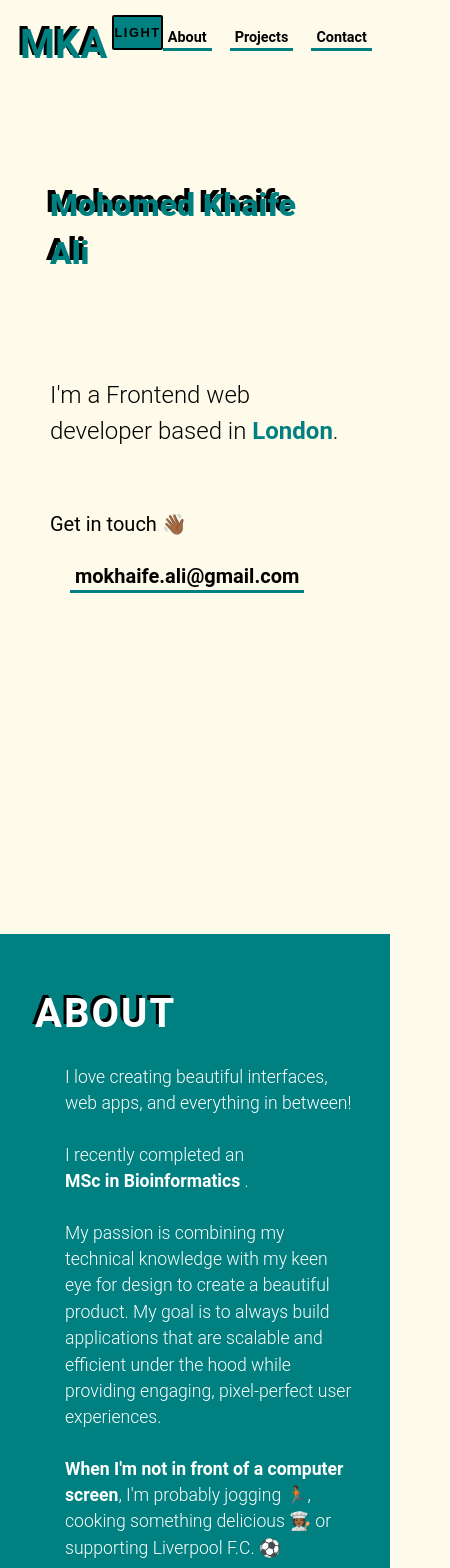
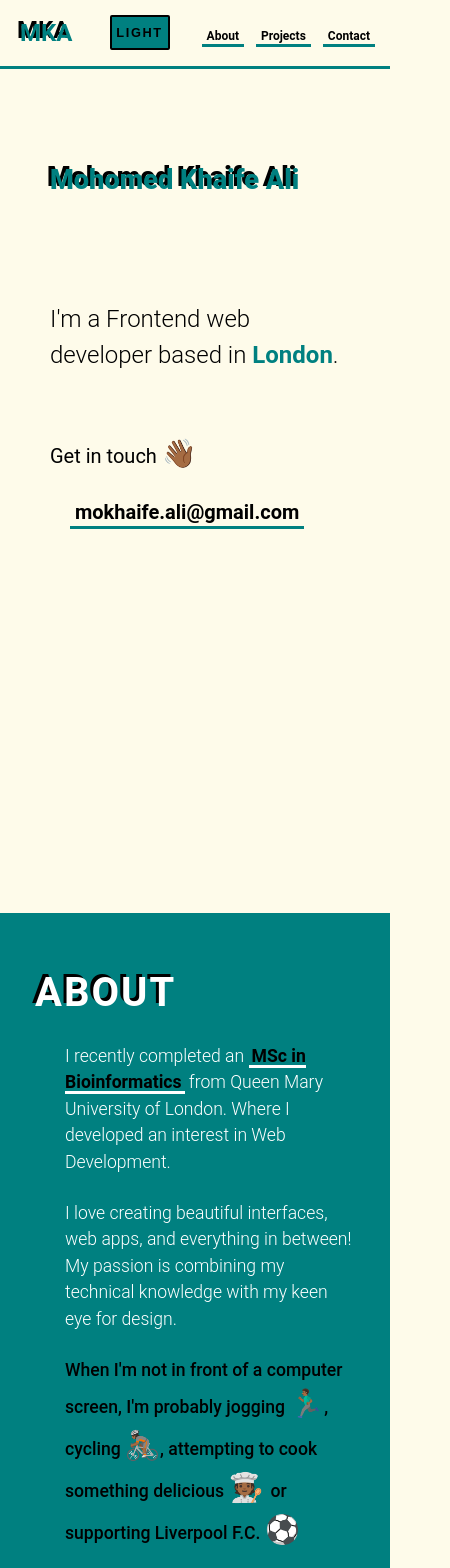
Before and after one commit to mo-khaife-bot/portfolio, a React (Create React App) app: page / in a window 390 px wide. Shown: the top 1568 px of the page, 450 px wide, since content can reach past the window. Built offline with nearby package versions, Linux system fonts and the light colour scheme.

Commit message:
added sticky nav and final editing

```diff
--- a/src/App.js
+++ b/src/App.js
@@ -15,7 +15,6 @@ function App() {
 
   const toggleTheme = () => {
     setTheme((curr) => (curr === "light" ? "dark" : "light"));
-    console.log(theme);
   };
 
   return (
--- a/src/components/About.js
+++ b/src/components/About.js
@@ -6,33 +6,31 @@ const Background = () => {
       <div className="section-title-background">ABOUT</div>
       <div className="section-content-background">
         <p>
-          I love creating beautiful interfaces, web apps, and everything in
-          between!{" "}
-        </p>
-
-        <p>
           {" "}
           I recently completed an{" "}
           <a
             href="https://www.qmul.ac.uk/postgraduate/taught/coursefinder/courses/bioinformatics-msc/"
             target="_blank"
             rel="noopener noreferrer"
-            className="underline-link"
+            className="uni-link"
           >
             MSc in Bioinformatics
           </a>{" "}
-          .
+          from Queen Mary University of London. Where I developed an interest in
+          Web Development.
         </p>
         <p>
-          My passion is combining my technical knowledge with my keen eye for
-          design to create a beautiful product. My goal is to always build
-          applications that are scalable and efficient under the hood while
-          providing engaging, pixel-perfect user experiences.
+          I love creating beautiful interfaces, web apps, and everything in
+          between! My passion is combining my technical knowledge with my keen
+          eye for design.
         </p>
-        <p>
-          <strong>When I'm not in front of a computer screen</strong>, I'm
-          probably jogging 🏃🏾, cooking something delicious 🧑🏾‍🍳 or supporting
-          Liverpool F.C. ⚽
+
+        <p className="hobbies">
+          When I'm not in front of a computer screen, I'm probably jogging{" "}
+          <span className="emoji">🏃🏾‍♂️</span>, cycling{" "}
+          <span className="emoji">🚴🏾</span>, attempting to cook something
+          delicious <span className="emoji">🧑🏾‍🍳 </span> or supporting Liverpool
+          F.C. <span className="emoji">⚽</span>
         </p>
       </div>
     </section>
--- a/src/components/Footer.js
+++ b/src/components/Footer.js
@@ -8,7 +8,7 @@ const Footer = () => {
           <span>Created by </span>
         </div>
         <div className="bottom">
-          <span> Mo Khaife Ali 👋🏾 </span> <span>2022</span>
+          <span> Mo Khaife Ali 🤟🏾</span> <span>2022</span>
         </div>
       </div>
 
--- a/src/components/Header.js
+++ b/src/components/Header.js
@@ -44,7 +44,9 @@ const Header = () => {
           <span className="name">London</span>.
         </h2>
         <h3 className="intro-contact">
-          <span>Get in touch 👋🏾</span>
+          <span>
+            Get in touch <span className="emoji">👋🏾</span>
+          </span>
           <span>
             <a href="mailto:mokhaife.ali@gmail.com" className="highlight-link">
               mokhaife.ali@gmail.com
--- a/src/index.css
+++ b/src/index.css
@@ -1,5 +1,6 @@
 * {
   box-sizing: border-box;
+
 
 }
 
@@ -15,19 +16,19 @@
   --light-shadow: text-shadow: -3px -3px #fff;
 }
 
-#Light {
-  background-color: red;
+#light {
+  transition: background 2s;
   color: var(--dark-text);
-  text-shadow: var(--dark-shadow);
+  background-color: var(--light-background);
+
 }
 
 #dark {
+  transition: background 2s;
   background-color: var(--dark-background);
   color: var(--light-text);
 
 }
-
-
 
 .theme-btn{
 /* padding: 0px 15px ; */
@@ -111,11 +112,19 @@ hr {
   display: flex;
   justify-content: space-between;
   padding: 30px;
+  position: sticky;
+    top: 0;
+  background-color: inherit;
+  z-index: 9;
+  padding-bottom: 10px;
+  border-bottom: 3px solid var(--primary-color);
+
 }
 #dark #header {
   text-shadow: var(--light-shadow);
 
 }
+
 .nav__list {
   display: flex;
   justify-content: space-evenly;
@@ -205,18 +214,20 @@ hr {
     margin-right: 18px;
   }
 
+  .nav__list li:nth-of-type(3){
+    margin-right: 0px;
+  }
+
   .theme-btn{
     font-size: 0.8rem;
     letter-spacing: 0.1rem;
     padding: 0px;
     height: 35px;
     width: 60px;
-
   }
-
 }
 
-@media screen and (max-width: 380px) {
+@media screen and (max-width: 390px) {
   #dark .landing__heading--name {
     font-size: 1.7rem;
     text-shadow: -3px -3px white;
@@ -249,6 +260,7 @@ hr {
     padding: 0px 1px;
 
   }
+
 }
 
 .intro-tagline {
@@ -274,7 +286,7 @@ hr {
 .intro-contact {
   display: flex;
   justify-content: flex-start;
-  width: 400px;
+  width: 100%;
   height: 60px;
   vertical-align: text-bottom;
   margin-top: 60px;
@@ -294,6 +306,10 @@ hr {
 
   .intro-contact span a {
     margin-top: 20px;
+  }
+
+  .header__logo span {
+    font-size: 1.5rem;
   }
 }
 @media screen and (max-width: 380px) {
@@ -411,8 +427,28 @@ hr {
 .section-content-background {
   color: #fff;
 }
-.section-content-background p strong {
-  color: var(--text-primary);
+.section-content-background .hobbies {
+  color: var(--dark-text);
+  font-weight: 500;
+
+}
+
+.hobbies{
+  font-size: 2rem;
+}
+.uni-link{
+  color: var(--dark-text);
+  box-shadow: inset 0 -3px 0 var(--light-text);
+  padding: 2px 3px;
+}
+
+.uni-link:hover{
+  box-shadow: inset 0 -25px 0 var(--light-text);
+
+}
+.emoji{
+  font-size: 1.75rem;
+
 }
 .section-content,
 .section-content-background {
@@ -633,8 +669,9 @@ hr {
 
 @media (max-width: 430px) {
   .project-title {
-    font-size: 1rem;
+    font-size: 1.1rem;
     margin-top: 3px;
+    padding: 5px 5px;
 
     text-shadow: -2px -2px black;
   }
@@ -642,6 +679,7 @@ hr {
   .project {
     margin-bottom: 50px;
     padding: 8px;
+    margin-left: -30px
   }
 
   .project:nth-of-type(1) {
@@ -676,6 +714,7 @@ hr {
 
   .project {
     margin-bottom: 50px;
+    margin-left: -30px
   }
 
   .project:nth-of-type(2) {
@@ -708,16 +747,16 @@ hr {
 
 @media (max-width: 440px) {
   .project-links a {
-    font-size: 0.85rem;
+    font-size: 1rem;
   }
   .code-link-item {
-    margin-right: 10px;
+    margin-right: 20px;
   }
 }
 
-@media (max-width: 375) {
+@media (max-width: 380px) {
   .project-links a {
-    font-size: 0.7rem;
+    font-size: 0.9rem;
     box-shadow: none;
   }
   .code-link-item {
@@ -809,9 +848,10 @@ hr {
 .footer {
   padding: 50px 80px;
   display: flex;
-  justify-content: space-between;
+  justify-content: space-evenly;
   align-items: center;
   background-color: var(--primary-color);
+  color:var(--dark-text)
 }
 @media screen and (max-width: 1024px) {
   .footer {
@@ -828,15 +868,22 @@ hr {
     padding: 50px 30px;
   }
 }
+
+
 .footer-copyright {
   font-weight: 700;
-  /* width: 200px; */
+
 }
 @media screen and (max-width: 630px) {
   .footer-copyright {
     width: auto;
     text-align: center;
     margin-bottom: 25px;
+  }
+  .footer-links {
+    display: flex;
+    flex-direction: row;
+    justify-content: space-between;
   }
 }
 @media screen and (max-width: 630px) {
@@ -865,13 +912,17 @@ hr {
 }
 
 .footer-links a {
-  position: relative;
-  display: inline-block;
   color: white !important;
   text-transform: uppercase;
   font-weight: 700;
   margin: 0 15px;
   outline: 0;
+}
+
+.footer-links a:hover{
+  text-decoration: 2px underline ;
+  opacity: 0.6;
+
 }
 
 @media screen and (max-width: 1024px) {
```
